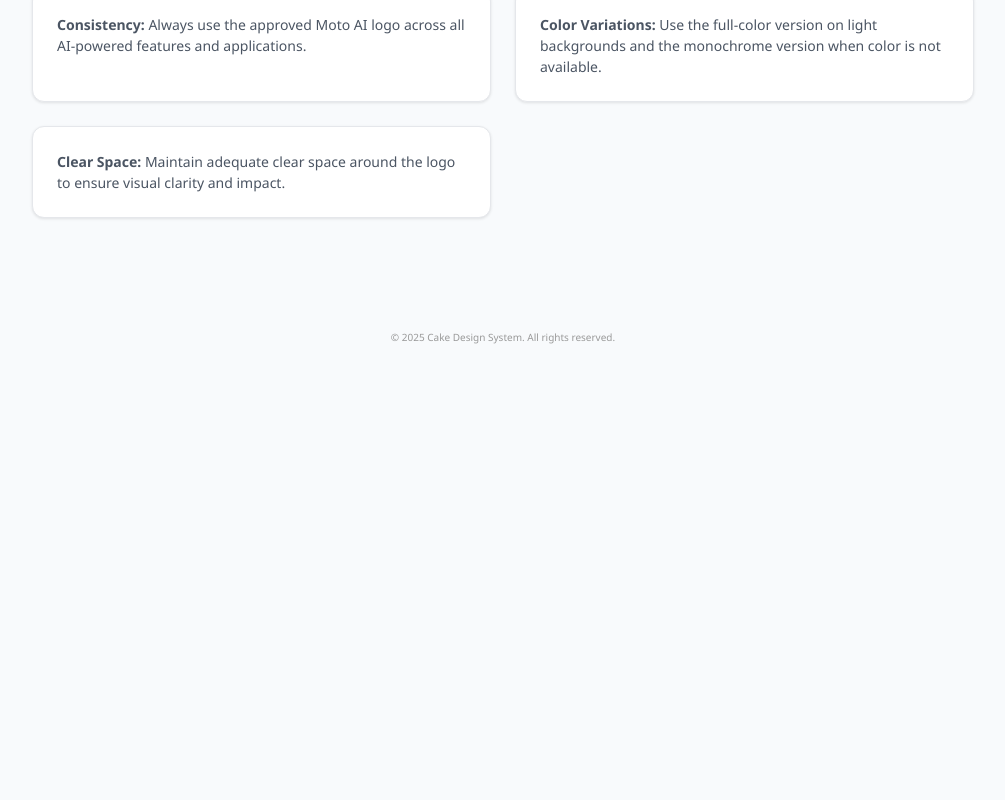
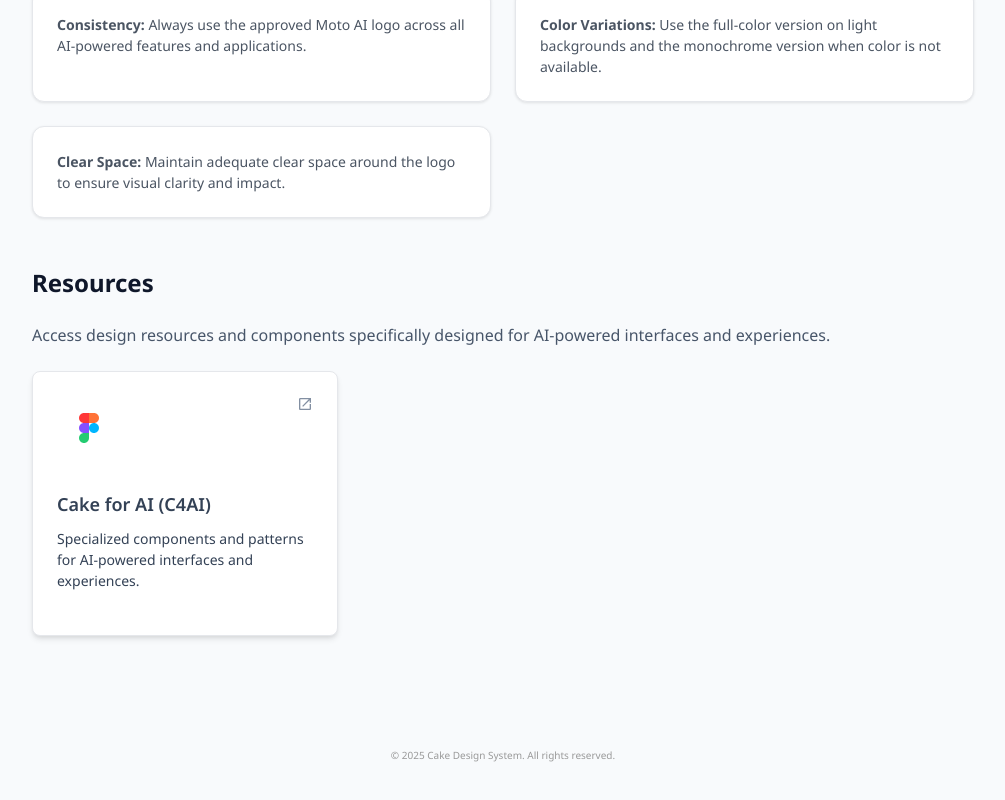
Before and after one commit to cake-admin/cakev2, a React (Create React App) app: page /subsystems/ai/icon-identity in a window 1280 px wide. Shown: the part 801-1601 px from the top of the page, without its empty margins (262-1267 px from the left). Before the commit the page ends 1205 px from the top, so only its background shows below. Built offline with nearby package versions, Linux system fonts and the light colour scheme.

Commit message:
Add Resources section back to Icon & Identity page

```diff
--- a/src/pages/subsystems/ai/IconIdentityPage.js
+++ b/src/pages/subsystems/ai/IconIdentityPage.js
@@ -7,6 +7,7 @@ import MotoAi from '../../../assets/ai/moto_ai.svg';
 import MotoAiColor from '../../../assets/ai/moto_ai_color.svg';
 import Robo1 from '../../../assets/ai/robo_1.svg';
 import Robo2 from '../../../assets/ai/robo_2.svg';
+import figmaLogo from '../../../assets/figma/icon full color.svg';
 import { fontStack } from '../../../styles/globalStyles';
 
 const PageContainer = styled.div`
@@ -118,7 +119,88 @@ const CardText = styled.p`
   font-family: ${fontStack};
 `;
 
+// Resources section styled components
+const ResourcesCardsRow = styled.div`
+  padding-top: 8px;
+  display: grid;
+  grid-template-columns: repeat(auto-fit, minmax(300px, 1fr));
+  gap: 24px;
+  width: 100%;
+
+  @media (min-width: 1024px) {
+    grid-template-columns: 1fr 2fr;
+  }
+`;
+
+const ResourcesCardTitle = styled.h3`
+  margin: 0 0 12px 0;
+  color: #334155;
+  font-family: ${fontStack};
+  font-size: 18px;
+  font-weight: 600;
+`;
+
+const ResourcesCardText = styled.p`
+  margin: 0;
+  color: #334155;
+  line-height: 1.5;
+  font-family: ${fontStack};
+  font-size: 14px;
+  max-width: 680px;
+`;
+
+const FigmaLogo = styled.div`
+  display: flex;
+  align-items: flex-start;
+  justify-content: flex-start;
+  width: 64px;
+  height: 64px;
+  margin-bottom: 16px;
+  margin-right: 16px;
+
+  img {
+    width: 64px;
+    height: 64px;
+  }
+`;
+
+const ResourcesCardHeader = styled.div`
+  display: flex;
+  justify-content: space-between;
+  align-items: flex-start;
+  margin-bottom: 16px;
+  gap: 16px;
+`;
+
+const OpenInIcon = styled.div`
+  display: flex;
+  align-items: center;
+  justify-content: center;
+  width: 16px;
+  height: 16px;
+  color: #64748B;
+  opacity: 0.8;
+  transition: opacity 0.2s ease;
+
+  svg {
+    width: 16px;
+    height: 16px;
+  }
+
+  &:hover {
+    opacity: 1;
+    color: #475569;
+  }
+`;
+
 const IconIdentityPage = () => {
+  const cakeAiResource = {
+    title: 'Cake for AI (C4AI)',
+    description: 'Specialized components and patterns for AI-powered interfaces and experiences.',
+    link: 'https://www.figma.com/community/file/1537497596724978160/cake-for-ai'
+  };
+
+
   return (
     <PageContainer>
       <Title>Icon & Identity</Title>
@@ -201,6 +283,35 @@ const IconIdentityPage = () => {
           </StyledCard>
         </CardGrid>
       </Section>
+
+      <Section>
+        <SectionTitle>Resources</SectionTitle>
+        <SectionText>
+          Access design resources and components specifically designed for AI-powered interfaces and experiences.
+        </SectionText>
+        <ResourcesCardsRow>
+          <a href={cakeAiResource.link} target="_blank" rel="noopener noreferrer" style={{ textDecoration: 'none', color: 'inherit' }}>
+            <Card elevated hoverable>
+              <Card.Body style={{ height: '100%', display: 'flex', flexDirection: 'column' }}>
+                <ResourcesCardHeader>
+                  <FigmaLogo>
+                    <img src={figmaLogo} alt="Figma" />
+                  </FigmaLogo>
+                  <OpenInIcon>
+                    <svg width="16" height="16" viewBox="0 0 24 24" fill="currentColor">
+                      <path d="M14 3v2h3.59l-9.83 9.83 1.41 1.41L19 6.41V10h2V3m-2 16H5V5h12V3H5c-1.11 0-2 .89-2 2v14c0 1.11.89 2 2 2h14c1.11 0 2-.89 2-2v-7h-2v7z"/>
+                    </svg>
+                  </OpenInIcon>
+                </ResourcesCardHeader>
+                <ResourcesCardTitle>{cakeAiResource.title}</ResourcesCardTitle>
+                <ResourcesCardText style={{ marginBottom: '20px', flex: 1 }}>
+                  {cakeAiResource.description}
+                </ResourcesCardText>
+              </Card.Body>
+            </Card>
+          </a>
+        </ResourcesCardsRow>
+      </Section>
     </PageContainer>
   );
 };
```
